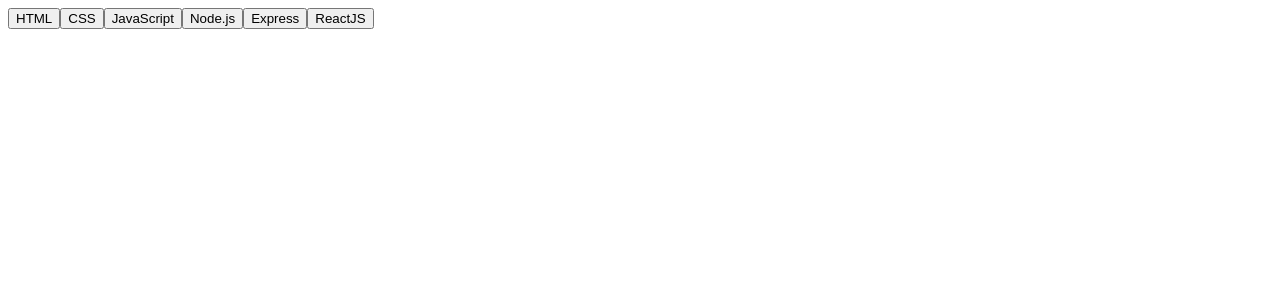
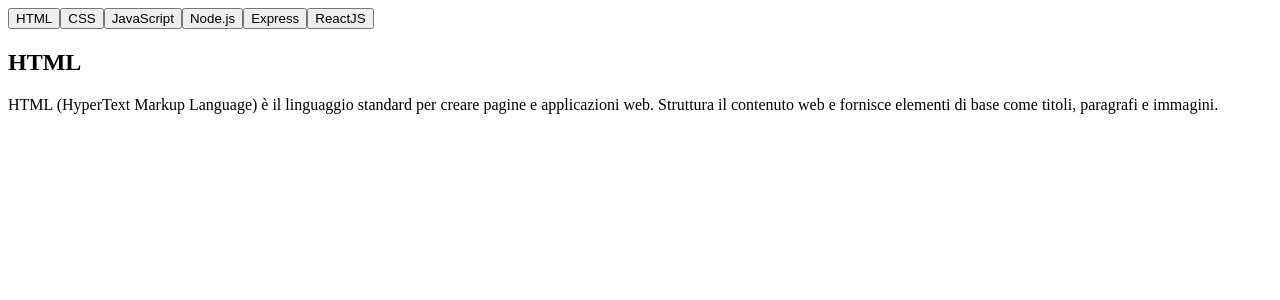
Before and after one commit to francesca-golzio/react-use-state, a React (Vite) app: page / in a window 1280 px wide. Shown: the top 300 px of the page. Built offline with nearby package versions, Linux system fonts and the light colour scheme.

Commit message:
add language card (new component)

```diff
--- a/src/App.jsx
+++ b/src/App.jsx
@@ -1,4 +1,5 @@
 import LanguagesNav from './components/LanguagesNav.jsx'
+import LanguageCard from './components/LanguageCard.jsx'
 
 function App() {
 
@@ -9,7 +10,7 @@
 
       <LanguagesNav />
 
-
+      <LanguageCard />
 
     </>
   )
--- /dev/null
+++ b/src/components/LanguageCard.jsx
@@ -0,0 +1,15 @@
+import languages from '../assets/languages'
+
+export default function LanguageCard() {
+  const { id, title, description } = languages[0];
+
+  return (
+    <>
+      <div className="card" key={id}>
+        <h2>{title}</h2>
+        <p>{description}</p>
+      </div>
+    </>
+  )
+
+}
```
